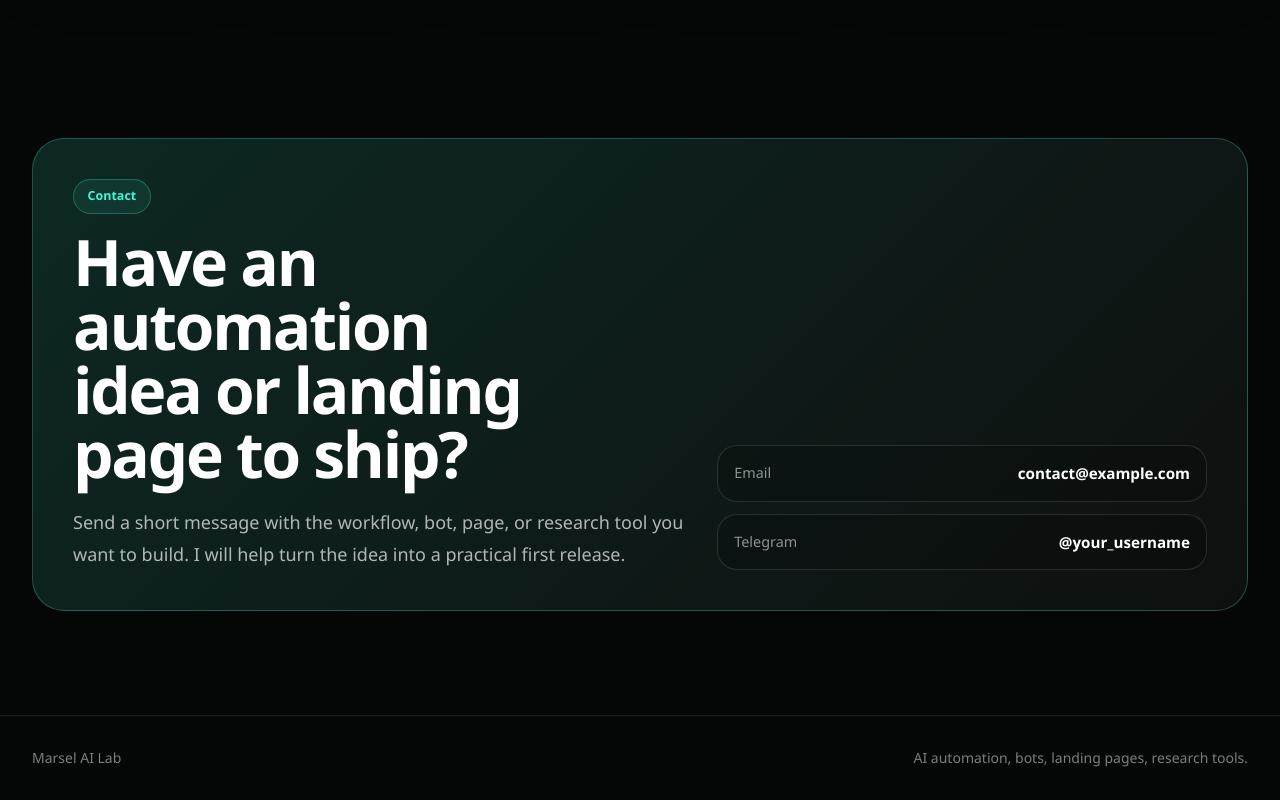
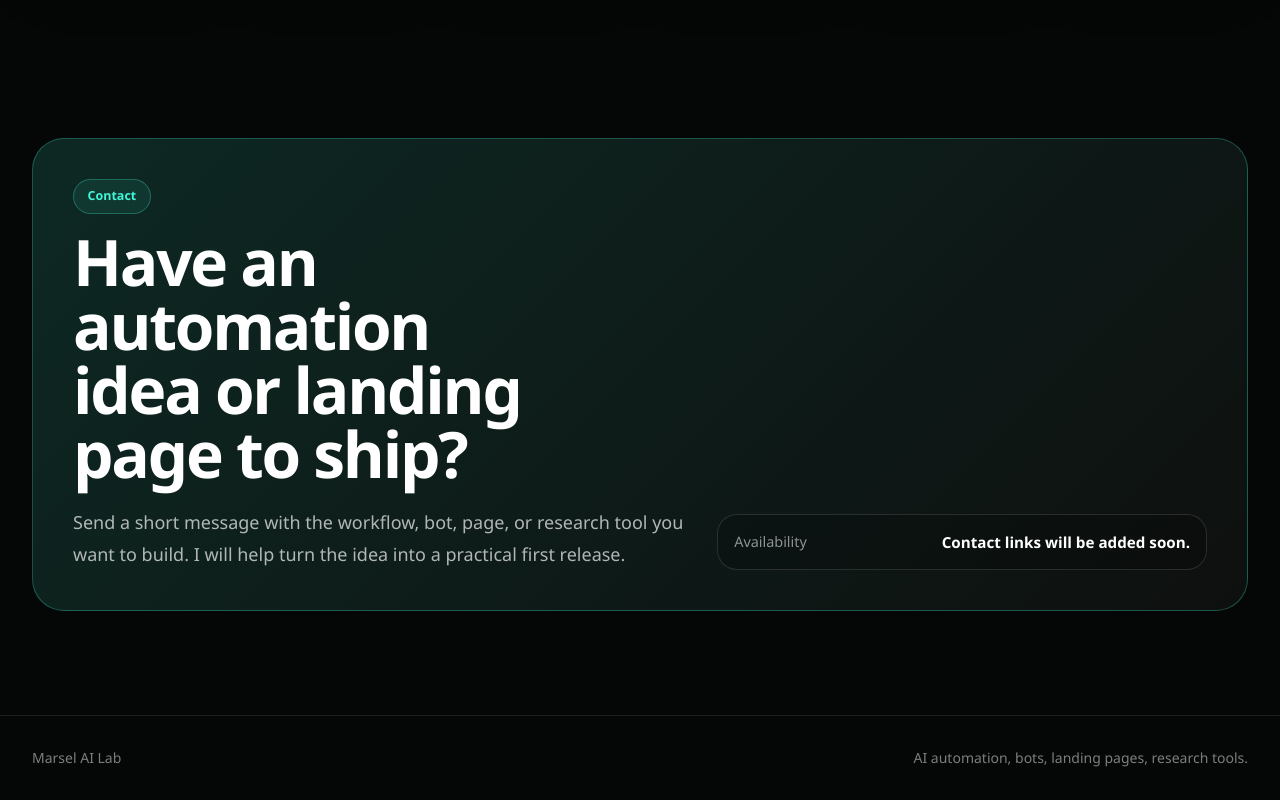
Before and after one commit to marchello-j/marsel-ai-lab, a Next.js app: page / in a window 1280 px wide. Shown: the part 4225-5025 px from the top of the page. Built offline with nearby package versions, Linux system fonts and the light colour scheme.

Commit message:
Update contact placeholders

```diff
--- a/app/page.tsx
+++ b/app/page.tsx
@@ -330,14 +330,10 @@ function Contact() {
           </p>
         </div>
         <div className="grid content-end gap-3">
-          <a className="contact-link" href="mailto:contact@example.com">
-            <span>Email</span>
-            <strong>contact@example.com</strong>
-          </a>
-          <a className="contact-link" href="https://t.me/your_username">
-            <span>Telegram</span>
-            <strong>@your_username</strong>
-          </a>
+          <div className="contact-link">
+            <span>Availability</span>
+            <strong>Contact links will be added soon.</strong>
+          </div>
         </div>
       </div>
     </section>
```
